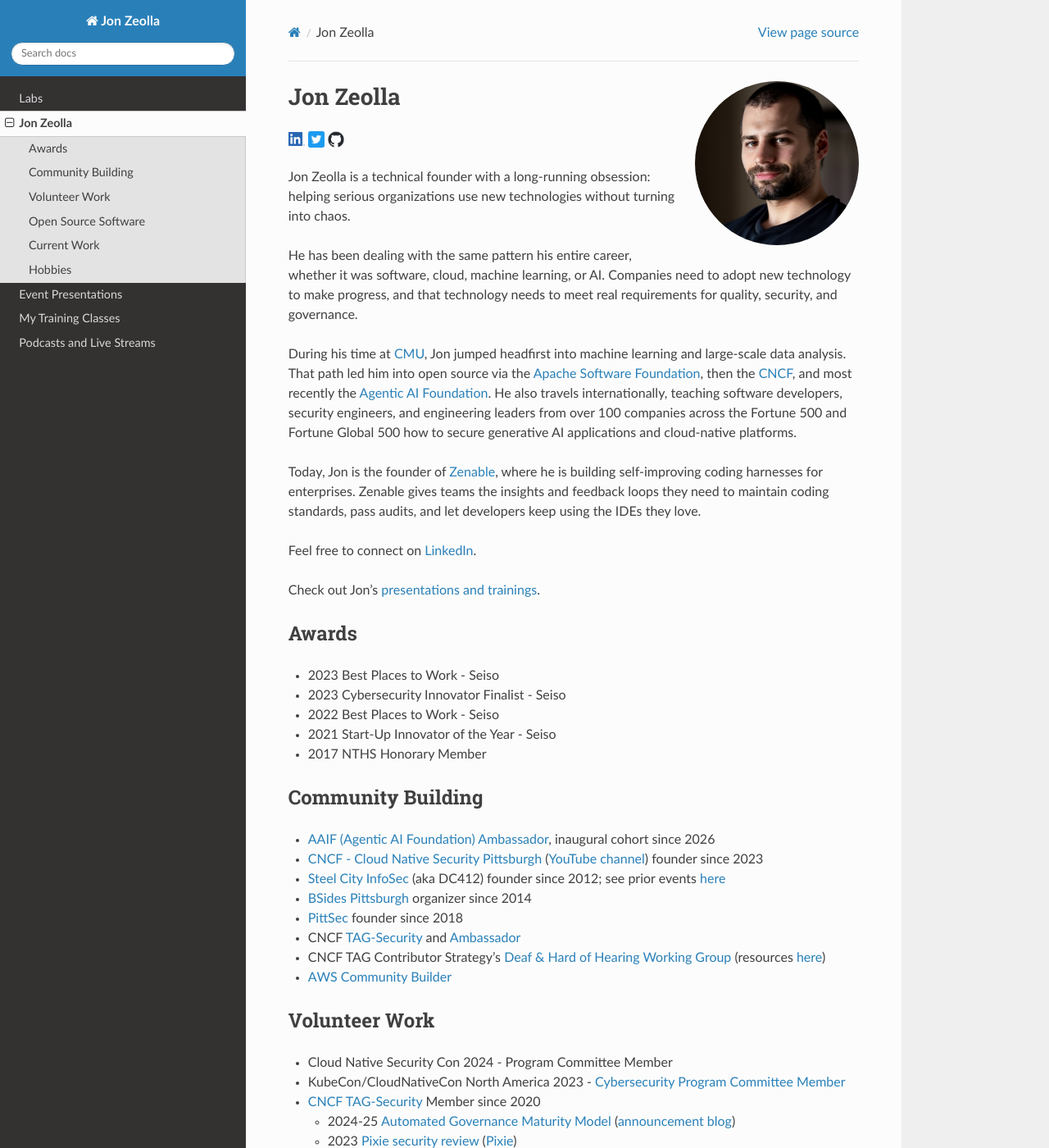
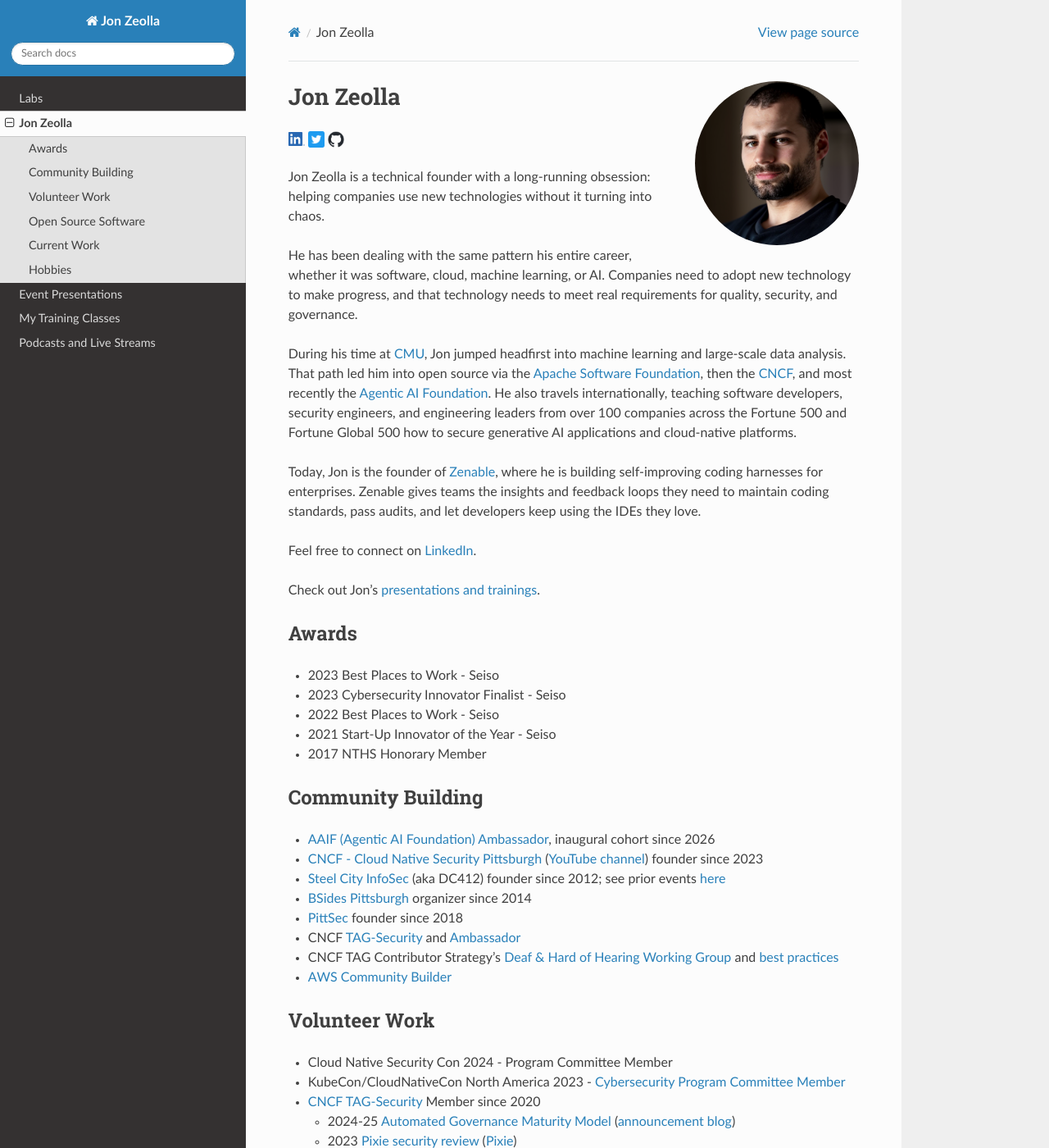
Before and after one commit to JonZeolla/JonZeolla.github.io, a Sphinx documentation site: the page built from docs/about-me.md, in a window 1280 px wide and 1400 px high. Shown: the whole window at 82% size. Built offline with Sphinx 7.4.7 and the Read the Docs theme 3.1.0, drawn with Linux system fonts in a browser that asks for light colours.

Commit message:
chore: fix deaf/HoH WG links and tighten bio opener
- Point the Deaf & Hard of Hearing Working Group at its live
  ocgroups page plus the CNCF best-practices resources (old
  /about/ link 404'd)
- Reword the opener to "helping companies use new technologies
  without it turning into chaos"

Co-Authored-By: Claude Opus 4.8 (1M context) <noreply@anthropic.com>

````diff
--- a/docs/about-me.md
+++ b/docs/about-me.md
@@ -31,7 +31,7 @@ hidden: true
 :width: 20px
 ```
 
-Jon Zeolla is a technical founder with a long-running obsession: helping serious organizations use new technologies without turning into chaos.
+Jon Zeolla is a technical founder with a long-running obsession: helping companies use new technologies without it turning into chaos.
 
 He has been dealing with the same pattern his entire career, whether it was software, cloud, machine learning, or AI. Companies need to adopt new technology to
 make progress, and that technology needs to meet real requirements for quality, security, and governance.
@@ -68,8 +68,8 @@ Check out Jon's [presentations and trainings](project:./ref/jz-content.md).
 * [BSides Pittsburgh](https://bsidespgh.com/) organizer since 2014
 * [PittSec](https://pittsec.com/) founder since 2018
 * CNCF [TAG-Security](https://github.com/cncf/tag-security) and [Ambassador](https://www.cncf.io/people/ambassadors/?p=jon-zeolla)
-* CNCF TAG Contributor Strategy's [Deaf & Hard of Hearing Working Group](https://contribute.cncf.io/about/deaf-and-hard-of-hearing/) (resources
-  [here](https://contribute.cncf.io/accessibility/deaf-and-hard-of-hearing/))
+* CNCF TAG Contributor Strategy's [Deaf & Hard of Hearing Working Group](https://ocgroups.dev/cncf/group/deaf-and-hard-of-hearing) and [best
+  practices](https://contribute.cncf.io/projects/best-practices/accessibility/deaf-and-hard-of-hearing/)
 * [AWS Community Builder](https://aws.amazon.com/developer/community/community-builders/community-builders-directory/)
 
 ## Volunteer Work
````
